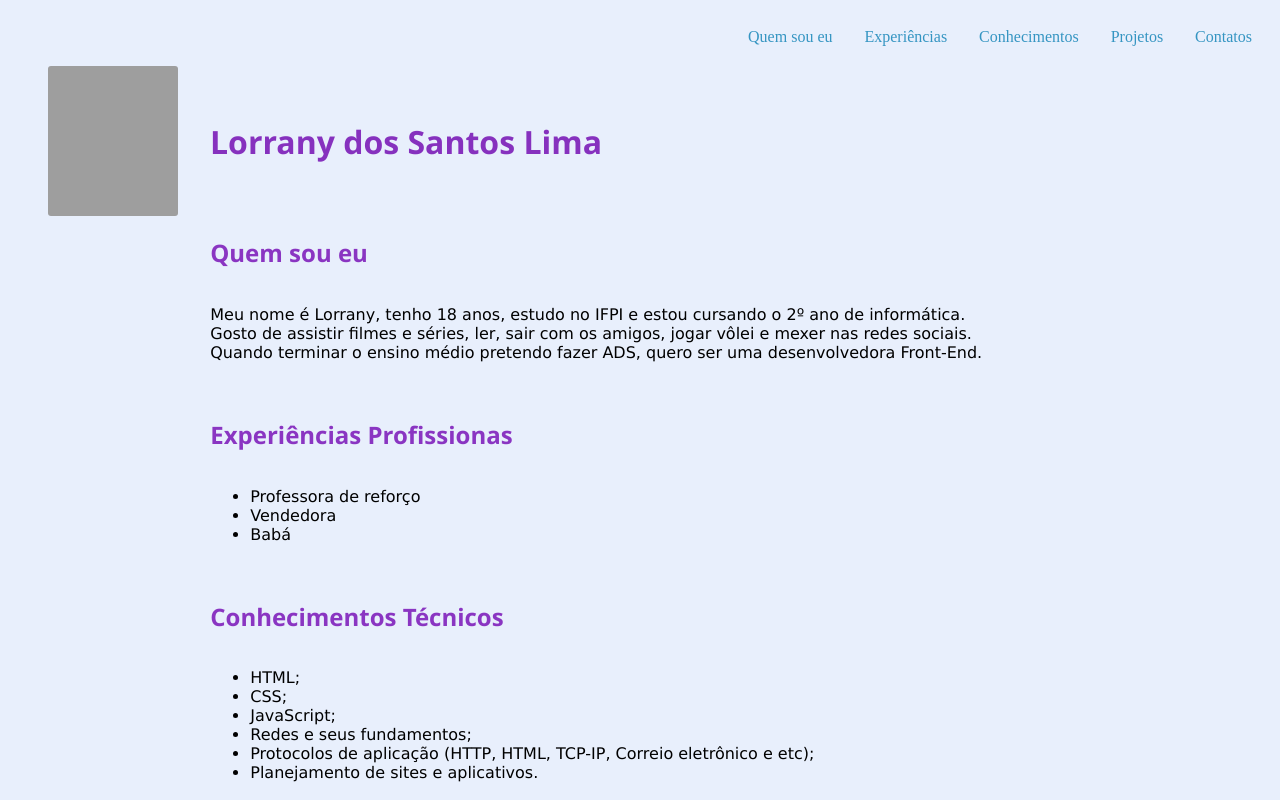
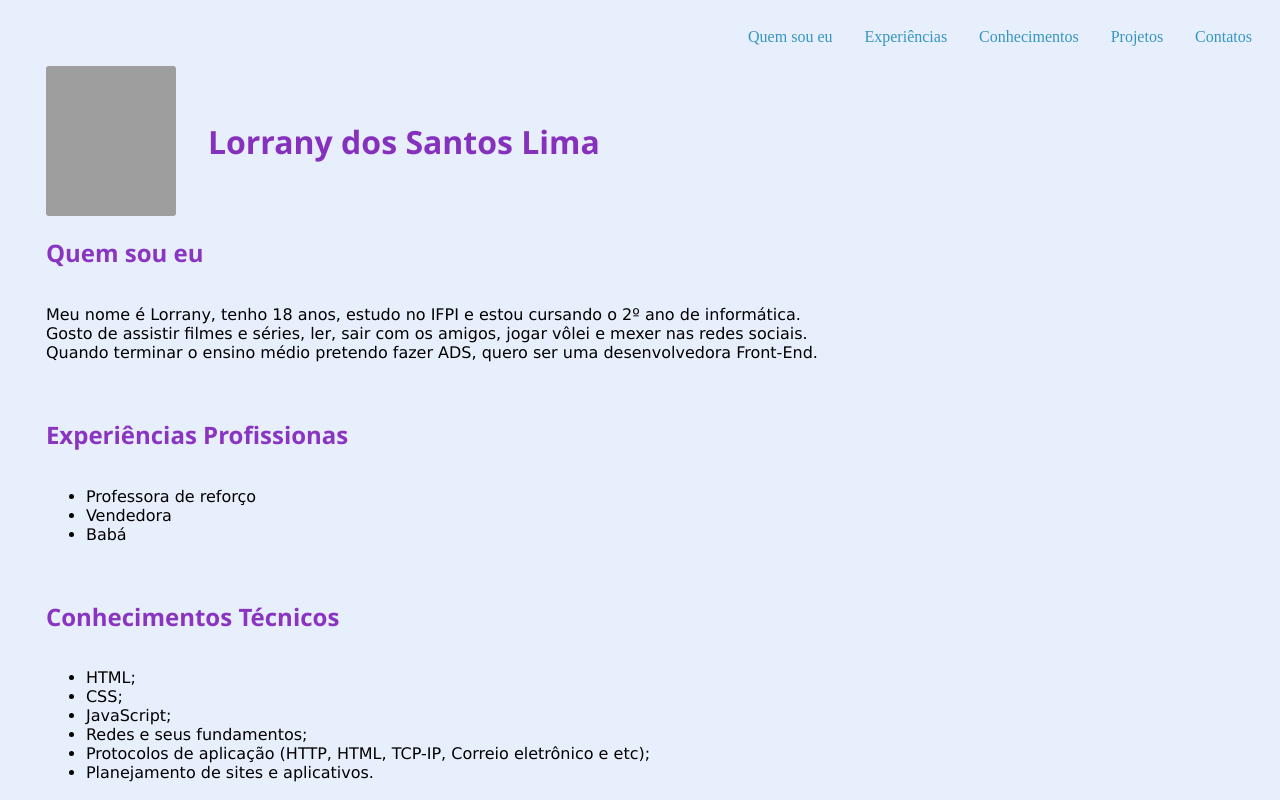
Before and after one commit to Lorranyy/Curr-culo, a plain HTML site: page index.html in a window 1280 px wide. Shown: the top 800 px of the page. Drawn offline with nearby package versions, Linux system fonts and the light colour scheme; grey boxes are pictures that could not be loaded.

Commit message:
:sparkles: alinhamento

```diff
--- a/estilo.css
+++ b/estilo.css
@@ -32,7 +32,7 @@ img{
 .parte1{
     display: flex;
     align-items: center;
-    margin-left: 40px;
+    margin-left: 3%;
     gap: 32px;
     font-family: 'Segoe UI', Tahoma, Geneva, Verdana, sans-serif;
 }
@@ -55,7 +55,7 @@ img{
 section{
     display: flex;
     flex-direction: column;
-    margin-left: 16% ;
+    margin-left: 3% ;
     margin-bottom: 20px;
 }
 
```
